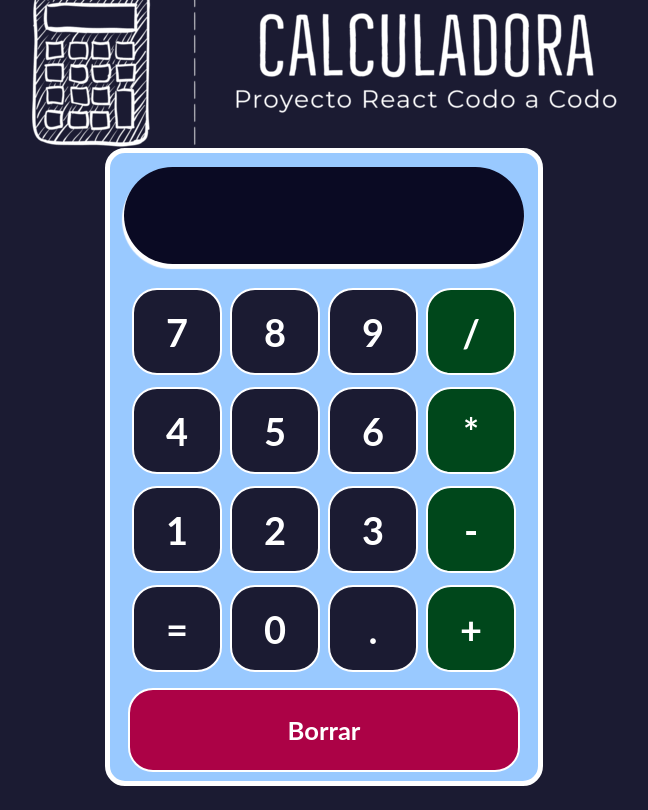
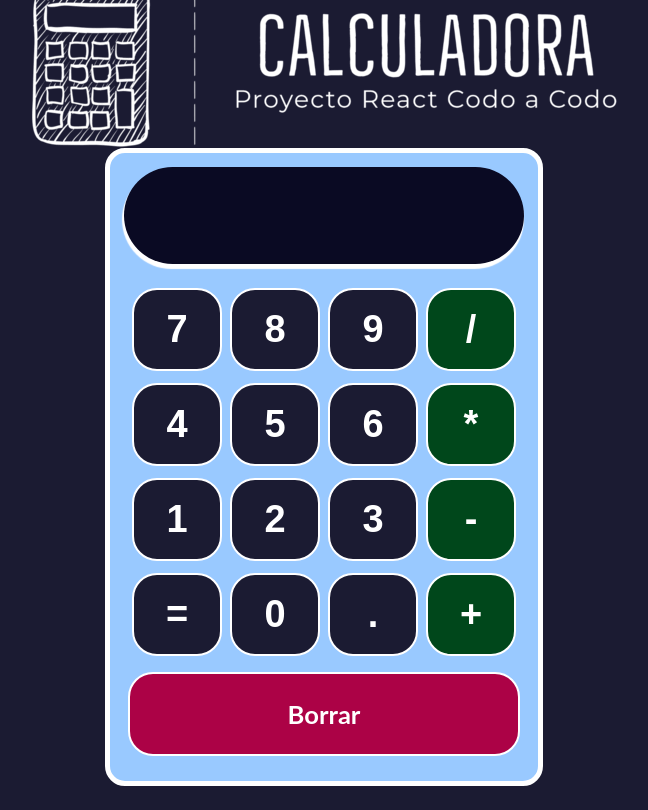
Before and after one commit to maxgit123/calculadora, a React (Create React App) app: page / in a window 1280 px wide. Shown: the whole page, without its empty margins (316-964 px from the left). Built offline with nearby package versions, Linux system fonts and the light colour scheme.

Commit message:
coprobacion de input en calcularResultado

```diff
--- a/src/App.js
+++ b/src/App.js
@@ -5,7 +5,6 @@ import Pantalla from './componentes/pantalla';
 import BotonClear from './componentes/botonClear';
 import {useState} from 'react';
 import {evaluate} from 'mathjs';
-
 
 function App() {
 
@@ -16,7 +15,9 @@ function App() {
 	};
 
 	const calcularResultado = () => {
-		setInput(evaluate(input));
+		if (input){
+			setInput(evaluate(input));
+		}
 	};
 
 	return (
--- a/src/componentes/boton.js
+++ b/src/componentes/boton.js
@@ -8,11 +8,11 @@ function Boton(props) {
 	};
 
 	return (
-		<div
+		<button
 			className={`contenedor-boton ${esOperador(props.children) ? 'operador' : ''}`.trimEnd()}
 			onClick={() => props.manejarClic(props.children)}>
 			{props.children}
-		</div>
+		</button>
 	);
 }
 
--- a/src/css/botonClear.css
+++ b/src/css/botonClear.css
@@ -12,6 +12,7 @@
     border: 2px solid white;
     border-radius: 25px;
     cursor: pointer;
+    user-select: none;
 }
 
 .boton-clear:hover {
```
Also changed, not shown: src/componentes/botonClear.js (+5 -5 lines), 1 other file (tests, documents, lock files or other folders).
